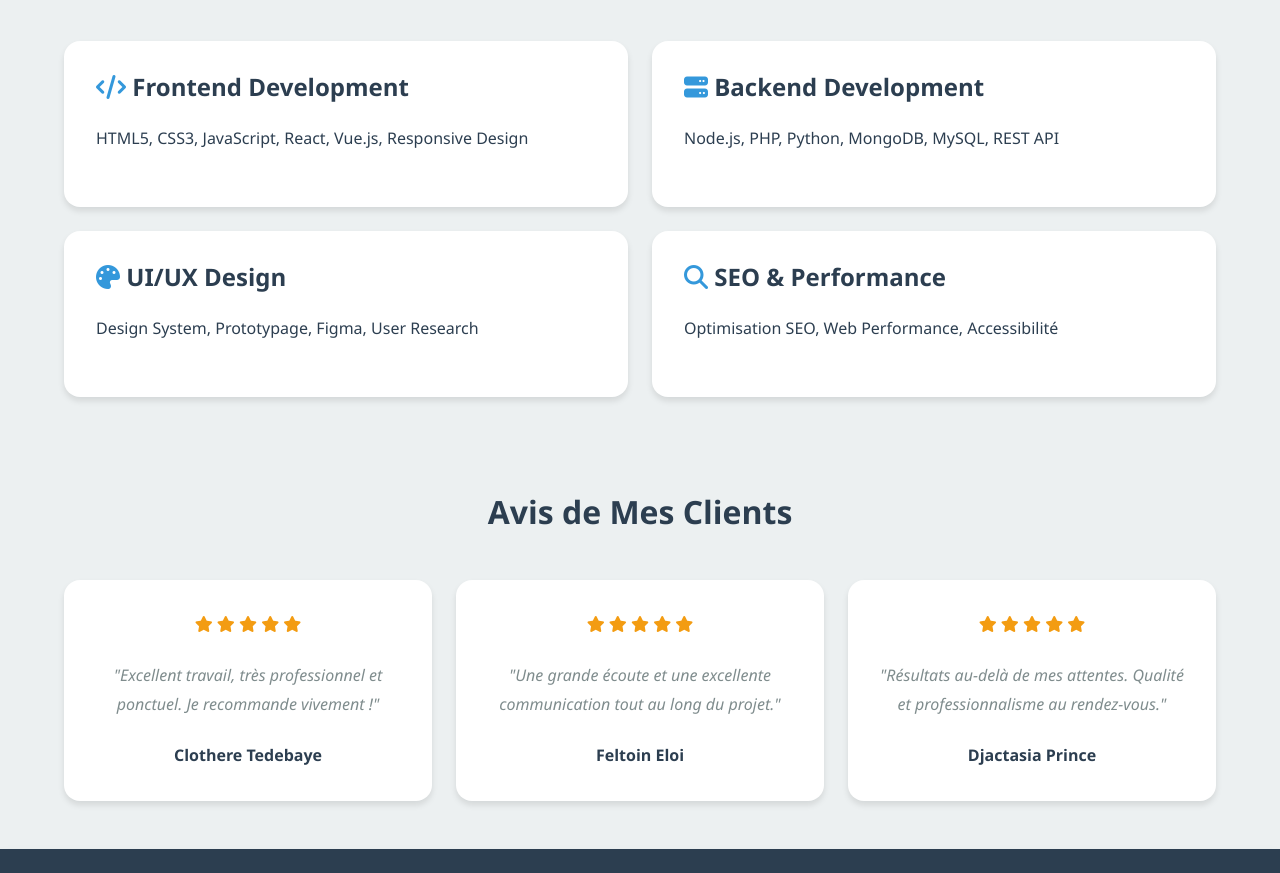
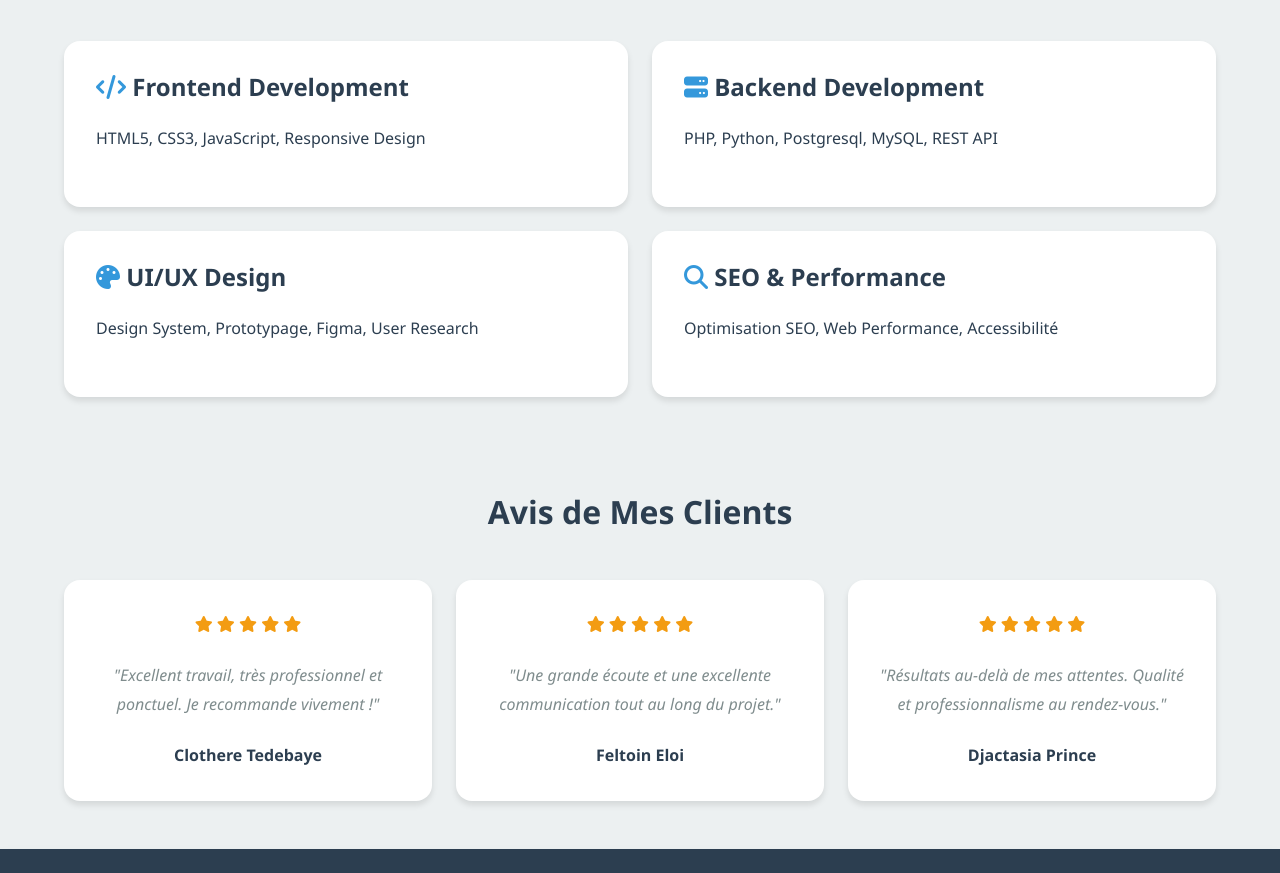
Before and after one commit to djerethouroukna/mon-super-site, a website: page about.html in a window 1280 px wide. Shown: the part 1300-2173 px from the top of the page. Drawn offline with Linux system fonts and the light colour scheme.

Commit message:
Forçage de la mise à jour du build.sh

```diff
--- a/about.html
+++ b/about.html
@@ -87,14 +87,14 @@
                     <div class="card">
                         <div class="card-body">
                             <h3><i class="fas fa-code text-primary"></i> Frontend Development</h3>
-                            <p>HTML5, CSS3, JavaScript, React, Vue.js, Responsive Design</p>
+                            <p>HTML5, CSS3, JavaScript, Responsive Design</p>
                         </div>
                     </div>
 
                     <div class="card">
                         <div class="card-body">
                             <h3><i class="fas fa-server text-primary"></i> Backend Development</h3>
-                            <p>Node.js, PHP, Python, MongoDB, MySQL, REST API</p>
+                            <p> PHP, Python, Postgresql, MySQL, REST API</p>
                         </div>
                     </div>
 
```
